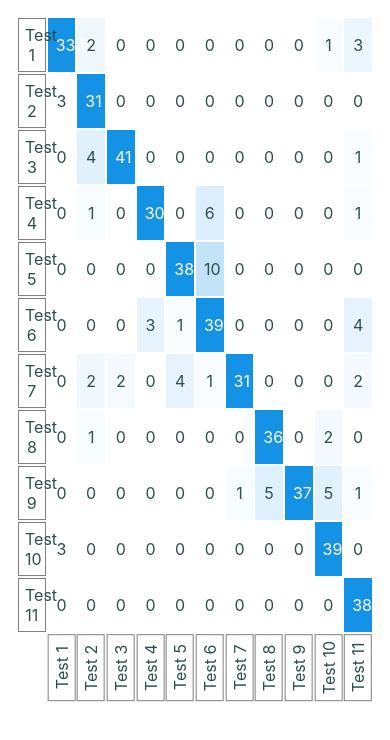
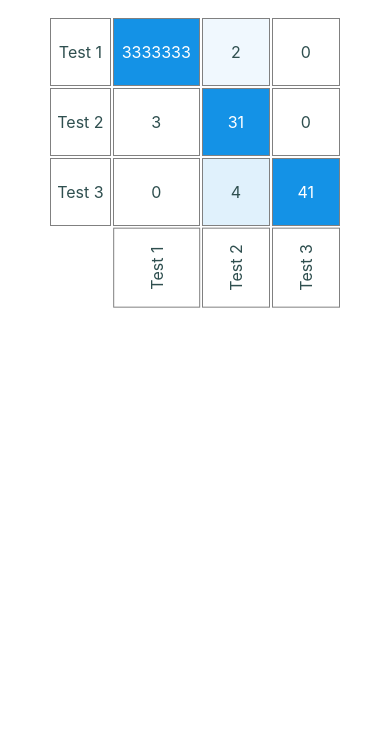
Before and after one commit to MiguelPerezMartinez/react-confusion-matrix, a React (Create React App) app: page / in a window 390 px wide. Shown: the top 740 px of the page. Built offline with nearby package versions, Linux system fonts and the light colour scheme; the HTML template or start-up script is replaced by a standard one.

Commit message:
fix: cell size and responsive

```diff
--- a/package.json
+++ b/package.json
@@ -1,6 +1,6 @@
 {
   "name": "react-confusion-matrix",
-  "version": "1.1.6",
+  "version": "1.1.7",
   "type": "module",
   "source": "src/lib.package.js",
   "main": "dist/lib.umd.js",
--- a/src/App.js
+++ b/src/App.js
@@ -3,31 +3,34 @@ import { ConfusionMatrix } from "./Components/ConfusionMatrix/index.jsx";
 
 function App() {
   const arrayTest = [
-    [3333, 2, 0, 0, 0, 0, 0, 0, 0, 1, 3],
-    [3, 31, 0, 0, 0, 0, 0, 0, 0, 0, 0],
-    [0, 4, 41, 0, 0, 0, 0, 0, 0, 0, 1],
-    [0, 1, 0, 30, 0, 6, 0, 0, 0, 0, 1],
-    [0, 0, 0, 0, 38, 10, 0, 0, 0, 0, 0],
-    [0, 0, 0, 3, 1, 39, 0, 0, 0, 0, 4],
-    [0, 2, 2, 0, 4, 1, 31, 0, 0, 0, 2],
-    [0, 1, 0, 0, 0, 0, 0, 36, 0, 2, 0],
-    [0, 0, 0, 0, 0, 0, 1, 5, 37, 5, 1],
-    [3, 0, 0, 0, 0, 0, 0, 0, 0, 39, 0],
-    [0, 0, 0, 0, 0, 0, 0, 0, 0, 0, 38],
+    [3333333, 2, 0],
+    [3, 31, 0],
+    [0, 4, 41],
+    // [3333, 2, 0, 0, 0, 0, 0, 0, 0, 1, 3],
+    // [3, 31, 0, 0, 0, 0, 0, 0, 0, 0, 0],
+    // [0, 4, 41, 0, 0, 0, 0, 0, 0, 0, 1],
+    // [0, 1, 0, 30, 0, 6, 0, 0, 0, 0, 1],
+    // [0, 0, 0, 0, 38, 10, 0, 0, 0, 0, 0],
+    // [0, 0, 0, 3, 1, 39, 0, 0, 0, 0, 4],
+    // [0, 2, 2, 0, 4, 1, 31, 0, 0, 0, 2],
+    // [0, 1, 0, 0, 0, 0, 0, 36, 0, 2, 0],
+    // [0, 0, 0, 0, 0, 0, 1, 5, 37, 5, 1],
+    // [3, 0, 0, 0, 0, 0, 0, 0, 0, 39, 0],
+    // [0, 0, 0, 0, 0, 0, 0, 0, 0, 0, 38],
   ];
 
   const testLabels = [
     "Test 1",
     "Test 2",
     "Test 3",
-    "Test 4",
-    "Test 5",
-    "Test 6",
-    "Test 7",
-    "Test 8",
-    "Test 9",
-    "Test 10",
-    "Test 11",
+    // "Test 4",
+    // "Test 5",
+    // "Test 6",
+    // "Test 7",
+    // "Test 8",
+    // "Test 9",
+    // "Test 10",
+    // "Test 11",
   ];
 
   return (
--- a/src/Components/ConfusionMatrix/styles.js
+++ b/src/Components/ConfusionMatrix/styles.js
@@ -4,7 +4,6 @@ export const TableContainer = styled("table")({
   color: "darkslategray",
   aspectRatio: "1/1",
   tableLayout: "fixed",
-  width: "100%",
 });
 
 export const TableCell = styled("td")((props) => {
@@ -14,20 +13,21 @@ export const TableCell = styled("td")((props) => {
     backgroundColor: `rgb(20, 146, 230, ${backgroundColor})`,
     padding: 8,
     color: backgroundColor > 0.5 && "white",
-    minWidth: "10px",
-    minHeigth: "10px",
-    width: size,
-    height: size,
+    minWidth: "30px",
+    minHeigth: "30px",
+    width: "50px",
+    height: "50px",
     justifyContent: "center",
     alignItems: "center",
     roll: "gridcell",
+    border: "1px solid gray",
   };
 });
 
 export const TableLabels = styled("td")({
+  padding: "6px",
+  maxWidth: "200px",
   border: "1px solid gray",
-  padding: "6px",
-  // width: "150px",
 });
 
 export const Scale = styled("div")({
```
